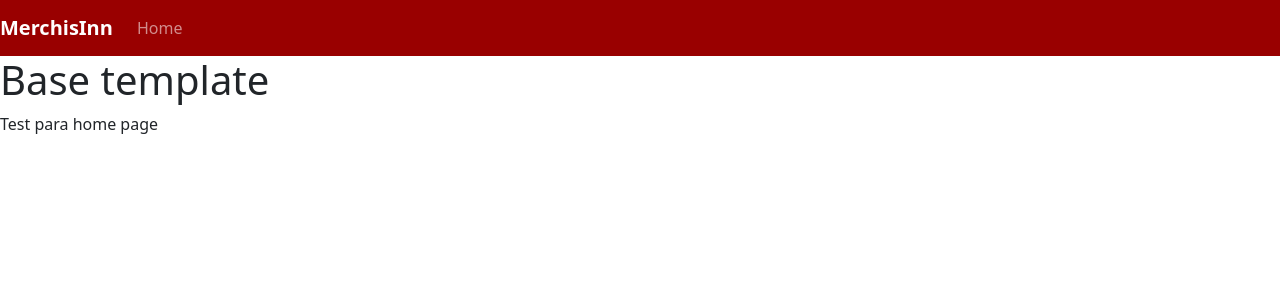
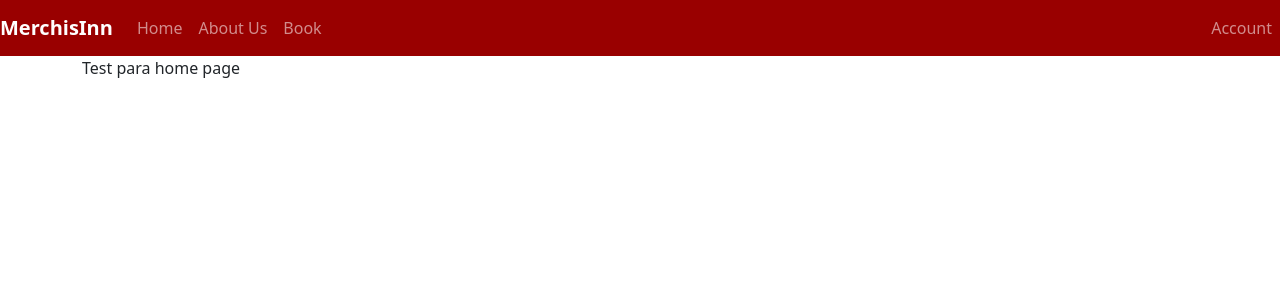
Before and after one commit to fdcoull/MerchisInn, a Flask app: page / in a window 1280 px wide. Shown: the top 300 px of the page. Run offline with Flask 3, Linux system fonts and the light colour scheme; some libraries are stand-ins or nearby versions.

Commit message:
Add navbar items

```diff
--- a/templates/base.html
+++ b/templates/base.html
@@ -16,12 +16,22 @@
 			<li class="nav-item">
 				<a class="nav-link" href="/">Home</a>
 			</li>
-
+			<li class="nav-item">
+				<a class="nav-link" href="/about">About Us</a>
+			</li>
+			<li class="nav-item">
+				<a class="nav-link" href="/book">Book</a>
+			</li>
+		</ul>
+		<ul class="navbar-nav ms-auto">
+			<li class="nav-item">
+				<a class="nav-link" href="/account">Account</a>
+			</li>
 		</ul>
 	</nav>
-	<h1>Base template</h1>
-
-	{% block content %} {% endblock %}
+	<div class="container">
+		{% block content %} {% endblock %}
+	</div>
 </body>
-
+<script src="{{ url_for('static', filename='lib/bootstrap-5.3.2-dist/js/bootstrap.bundle.min.js') }}"></script>
 </html>
```
